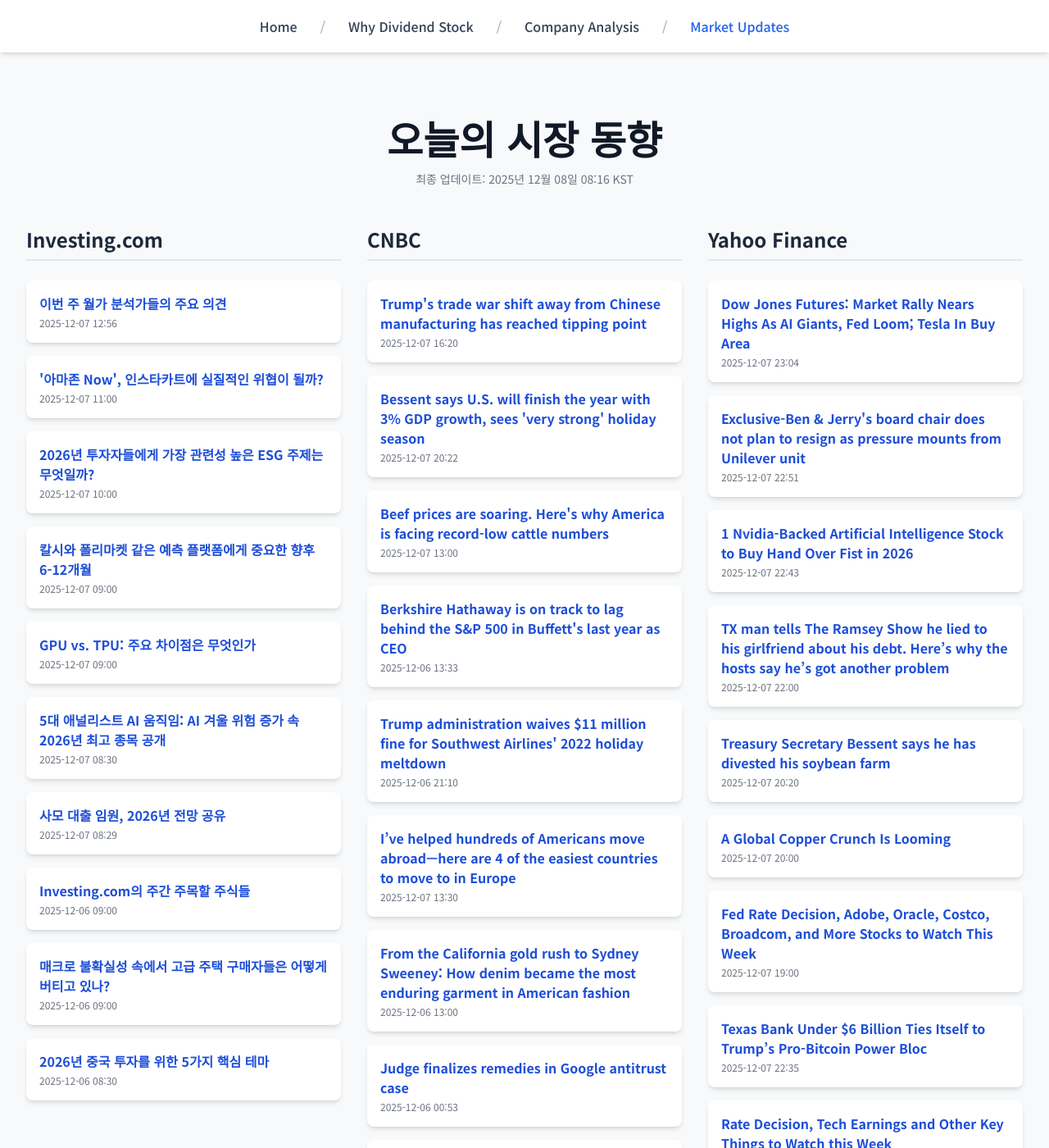
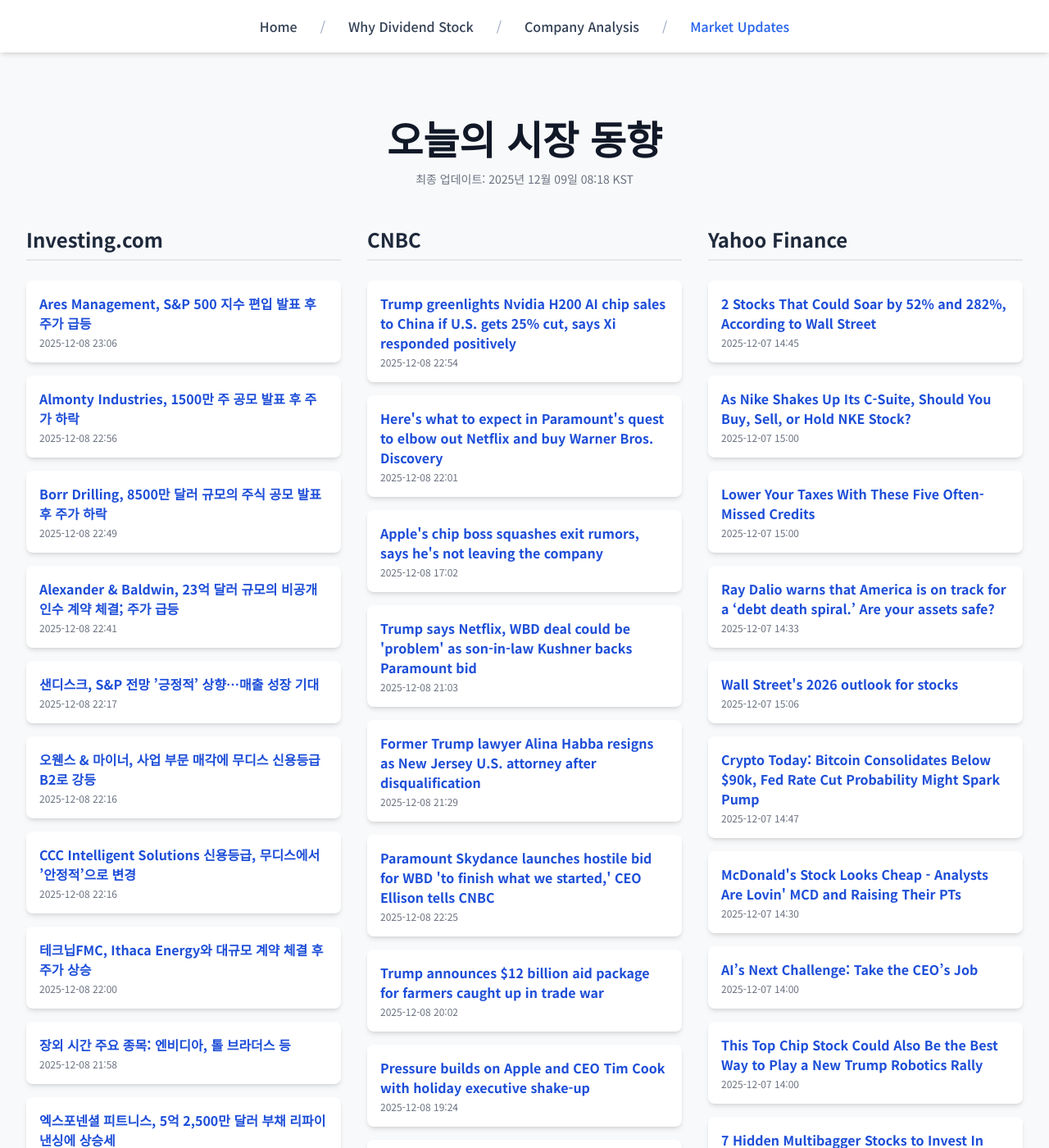
Before and after one commit to Kay-Hwang/my-company-analysis, a Jekyll site: the page built from market-updates.html, in a window 1280 px wide and 1400 px high. Shown: the whole window at 82% size. Built offline with Jekyll 4.4.1, drawn with Linux system fonts in a browser that asks for light colours; nearby versions of some CDN libraries; a script that is not in the unit is left out; some of the changed text lies outside the part shown.

Commit message:
Update daily data

```diff
--- a/_data/latest_data.json
+++ b/_data/latest_data.json
@@ -1,190 +1,190 @@
 {
-  "lastUpdated": "2025년 12월 08일 08:16 KST",
+  "lastUpdated": "2025년 12월 09일 08:18 KST",
   "news": {
     "investing": [
       {
-        "title": "이번 주 월가 분석가들의 주요 의견",
-        "link": "https://kr.investing.com/news/stock-market-news/article-1745673",
-        "pubDate": "2025-12-07 12:56:23",
-        "summary": "이번 주 월가 분석가들의 주요 의견"
+        "title": "Ares Management, S&P 500 지수 편입 발표 후 주가 급등",
+        "link": "https://kr.investing.com/news/stock-market-news/article-93CH-1747762",
+        "pubDate": "2025-12-08 23:06:40",
+        "summary": "Ares Management, S&P 500 지수 편입 발표 후 주가 급등"
       },
       {
-        "title": "'아마존 Now', 인스타카트에 실질적인 위협이 될까?",
-        "link": "https://kr.investing.com/news/stock-market-news/article-1745662",
-        "pubDate": "2025-12-07 11:00:03",
-        "summary": "'아마존 Now', 인스타카트에 실질적인 위협이 될까?"
+        "title": "Almonty Industries, 1500만 주 공모 발표 후 주가 하락",
+        "link": "https://kr.investing.com/news/stock-market-news/article-93CH-1747754",
+        "pubDate": "2025-12-08 22:56:04",
+        "summary": "Almonty Industries, 1500만 주 공모 발표 후 주가 하락"
       },
       {
-        "title": "2026년 투자자들에게 가장 관련성 높은 ESG 주제는 무엇일까?",
-        "link": "https://kr.investing.com/news/stock-market-news/article-1745661",
-        "pubDate": "2025-12-07 10:00:04",
-        "summary": "2026년 투자자들에게 가장 관련성 높은 ESG 주제는 무엇일까?"
+        "title": "Borr Drilling, 8500만 달러 규모의 주식 공모 발표 후 주가 하락",
+        "link": "https://kr.investing.com/news/stock-market-news/article-93CH-1747748",
+        "pubDate": "2025-12-08 22:49:28",
+        "summary": "Borr Drilling, 8500만 달러 규모의 주식 공모 발표 후 주가 하락"
       },
       {
-        "title": "칼시와 폴리마켓 같은 예측 플랫폼에게 중요한 향후 6-12개월",
-        "link": "https://kr.investing.com/news/stock-market-news/article-1745657",
-        "pubDate": "2025-12-07 09:00:11",
-        "summary": "칼시와 폴리마켓 같은 예측 플랫폼에게 중요한 향후 6-12개월"
+        "title": "Alexander & Baldwin, 23억 달러 규모의 비공개 인수 계약 체결; 주가 급등",
+        "link": "https://kr.investing.com/news/stock-market-news/article-1747738",
+        "pubDate": "2025-12-08 22:41:03",
+        "summary": "Alexander & Baldwin, 23억 달러 규모의 비공개 인수 계약 체결; 주가 급등"
       },
       {
-        "title": "GPU vs. TPU: 주요 차이점은 무엇인가",
-        "link": "https://kr.investing.com/news/stock-market-news/article-1745655",
-        "pubDate": "2025-12-07 09:00:03",
-        "summary": "GPU vs. TPU: 주요 차이점은 무엇인가"
+        "title": "샌디스크, S&P 전망 ’긍정적’ 상향…매출 성장 기대",
+        "link": "https://kr.investing.com/news/stock-market-news/article-93CH-1747697",
+        "pubDate": "2025-12-08 22:17:08",
+        "summary": "샌디스크, S&P 전망 ’긍정적’ 상향…매출 성장 기대"
       },
       {
-        "title": "5대 애널리스트 AI 움직임: AI 겨울 위험 증가 속 2026년 최고 종목 공개",
-        "link": "https://kr.investing.com/news/stock-market-news/article-1745654",
-        "pubDate": "2025-12-07 08:30:28",
-        "summary": "5대 애널리스트 AI 움직임: AI 겨울 위험 증가 속 2026년 최고 종목 공개"
+        "title": "오웬스 & 마이너, 사업 부문 매각에 무디스 신용등급 B2로 강등",
+        "link": "https://kr.investing.com/news/stock-market-news/article-93CH-1747694",
+        "pubDate": "2025-12-08 22:16:15",
+        "summary": "오웬스 & 마이너, 사업 부문 매각에 무디스 신용등급 B2로 강등"
       },
       {
-        "title": "사모 대출 임원, 2026년 전망 공유",
-        "link": "https://kr.investing.com/news/stock-market-news/article-1745653",
-        "pubDate": "2025-12-07 08:29:35",
-        "summary": "사모 대출 임원, 2026년 전망 공유"
+        "title": "CCC Intelligent Solutions 신용등급, 무디스에서 ’안정적’으로 변경",
+        "link": "https://kr.investing.com/news/stock-market-news/article-93CH-1747693",
+        "pubDate": "2025-12-08 22:16:10",
+        "summary": "CCC Intelligent Solutions 신용등급, 무디스에서 ’안정적’으로 변경"
       },
       {
-        "title": "Investing.com의 주간 주목할 주식들",
-        "link": "https://kr.investing.com/news/stock-market-news/article-1745586",
-        "pubDate": "2025-12-06 09:00:12",
-        "summary": "Investing.com의 주간 주목할 주식들"
+        "title": "테크닙FMC, Ithaca Energy와 대규모 계약 체결 후 주가 상승",
+        "link": "https://kr.investing.com/news/stock-market-news/article-93CH-1747674",
+        "pubDate": "2025-12-08 22:00:22",
+        "summary": "테크닙FMC, Ithaca Energy와 대규모 계약 체결 후 주가 상승"
       },
       {
-        "title": "매크로 불확실성 속에서 고급 주택 구매자들은 어떻게 버티고 있나?",
-        "link": "https://kr.investing.com/news/stock-market-news/article-1745585",
-        "pubDate": "2025-12-06 09:00:03",
-        "summary": "매크로 불확실성 속에서 고급 주택 구매자들은 어떻게 버티고 있나?"
+        "title": "장외 시간 주요 종목: 엔비디아, 톨 브라더스 등",
+        "link": "https://kr.investing.com/news/stock-market-news/article-432SI-1747671",
+        "pubDate": "2025-12-08 21:58:24",
+        "summary": "장외 시간 주요 종목: 엔비디아, 톨 브라더스 등"
       },
       {
-        "title": "2026년 중국 투자를 위한 5가지 핵심 테마",
-        "link": "https://kr.investing.com/news/stock-market-news/article-1745584",
-        "pubDate": "2025-12-06 08:30:04",
-        "summary": "2026년 중국 투자를 위한 5가지 핵심 테마"
+        "title": "엑스포넨셜 피트니스, 5억 2,500만 달러 부채 리파이낸싱에 상승세",
+        "link": "https://kr.investing.com/news/stock-market-news/article-93CH-1747657",
+        "pubDate": "2025-12-08 21:51:46",
+        "summary": "엑스포넨셜 피트니스, 5억 2,500만 달러 부채 리파이낸싱에 상승세"
       }
     ],
     "cnbc": [
       {
-        "title": "Trump's trade war shift away from Chinese manufacturing has reached tipping point",
-        "link": "https://www.cnbc.com/2025/12/07/trump-tariffs-trade-war-china-manufacturing-supply-chain.html",
-        "pubDate": "Sun, 07 Dec 2025 16:20:50 GMT",
-        "summary": "A long-term supply chain shift is pulling the rest of Asia even with manufacturing giant China. For importers, a short-term cash crunch from tariffs is looming."
+        "title": "Trump greenlights Nvidia H200 AI chip sales to China if U.S. gets 25% cut, says Xi responded positively",
+        "link": "https://www.cnbc.com/2025/12/08/trump-nvidia-h200-sales-china.html",
+        "pubDate": "Mon, 08 Dec 2025 22:54:15 GMT",
+        "summary": "Nvidia and chip rival Advanced Micro Devices agreed over the summer to share 15% of the revenue from China chip sales with the U.S. government."
       },
       {
-        "title": "Bessent says U.S. will finish the year with 3% GDP growth, sees 'very strong' holiday season",
-        "link": "https://www.cnbc.com/2025/12/07/bessent-gdp-growth.html",
-        "pubDate": "Sun, 07 Dec 2025 20:22:42 GMT",
-        "summary": "Treasury Secretary Scott Bessent said the economy will end the year on strong footing and said the president was disappointed in economic coverage in the media."
+        "title": "Here's what to expect in Paramount's quest to elbow out Netflix and buy Warner Bros. Discovery",
+        "link": "https://www.cnbc.com/2025/12/08/paramount-wbd-netflix-hostile-bid-what-to-expect.html",
+        "pubDate": "Mon, 08 Dec 2025 22:01:46 GMT",
+        "summary": "Paramount's all-cash tender offer sets up a potentially monthslong battle between it and Netflix to influence WBD shareholders about which bid is best."
       },
       {
-        "title": "Beef prices are soaring. Here's why America is facing record-low cattle numbers",
-        "link": "https://www.cnbc.com/2025/12/07/beef-prices-are-soaring-heres-why-thats-hard-to-fix.html",
-        "pubDate": "Sun, 07 Dec 2025 13:00:01 GMT",
-        "summary": "Beef prices are up about 15% over the past year as ranchers face record low cattle herds amidst years of drought throughout U.S. farmlands."
+        "title": "Apple's chip boss squashes exit rumors, says he's not leaving the company",
+        "link": "https://www.cnbc.com/2025/12/08/apple-chips-johny-srouji.html",
+        "pubDate": "Mon, 08 Dec 2025 17:02:52 GMT",
+        "summary": "Bloomberg reported on Saturday that Srouji had told CEO Tim Cook that he was considering leaving."
       },
       {
-        "title": "Berkshire Hathaway is on track to lag behind the S&P 500 in Buffett's last year as CEO",
-        "link": "https://www.cnbc.com/2025/12/06/berkshire-hathaway-is-on-track-to-lag-behind-the-sp-500-in-buffetts-last-year-as-ceo.html",
-        "pubDate": "Sat, 06 Dec 2025 13:33:45 GMT",
-        "summary": "With less than a month to go, Berkshire Hathaway's B shares are behind the S&amp;P in their 2025 race. With dividends included, the S&amp;P's lead is even bigger."
+        "title": "Trump says Netflix, WBD deal could be 'problem' as son-in-law Kushner backs Paramount bid",
+        "link": "https://www.cnbc.com/2025/12/08/trump-netflix-wbd-paramount.html",
+        "pubDate": "Mon, 08 Dec 2025 21:03:28 GMT",
+        "summary": "Trump's comments came days after Netflix beat out Paramount Skydance's offer for all of WBD, and Comcast's bid for part of the company."
       },
       {
-        "title": "Trump administration waives $11 million fine for Southwest Airlines' 2022 holiday meltdown",
-        "link": "https://www.cnbc.com/2025/12/06/trump-administration-waives-11-million-southwest-fine.html",
-        "pubDate": "Sat, 06 Dec 2025 21:10:59 GMT",
-        "summary": "The Trump administration said it will forgive the last $11 million of a fine against Southwest Airlines that stems from the carrier's 2022 holiday meltdown."
+        "title": "Former Trump lawyer Alina Habba resigns as New Jersey U.S. attorney after disqualification",
+        "link": "https://www.cnbc.com/2025/12/08/trump-alina-habba-new-jersey-prosecutor.html",
+        "pubDate": "Mon, 08 Dec 2025 21:29:29 GMT",
+        "summary": "Alina Habba previously served as a defense lawyer for President Donald Trump, before being tapped to become the top federal prosecutor in New Jersey."
       },
       {
-        "title": "I’ve helped hundreds of Americans move abroad—here are 4 of the easiest countries to move to in Europe",
-        "link": "https://www.cnbc.com/2025/12/07/i-help-americans-move-abroad-easiest-countries-to-move-to-in-europe.html",
-        "pubDate": "Sun, 07 Dec 2025 13:30:01 GMT",
-        "summary": "\"A few European countries now allow in-country applications,\" says She Hit Refresh founder Cepee Tabibian. These 4 let you move first and handle visa paperwork later."
+        "title": "Paramount Skydance launches hostile bid for WBD 'to finish what we started,' CEO Ellison tells CNBC",
+        "link": "https://www.cnbc.com/2025/12/08/paramount-skydance-hostile-bid-wbd-netflix.html",
+        "pubDate": "Mon, 08 Dec 2025 22:25:39 GMT",
+        "summary": "Netflix won a bidding war for the Warner Bros. film studio and HBO Max streaming service, but it doesn't plan to buy WBD's TV networks."
       },
       {
-        "title": "From the California gold rush to Sydney Sweeney: How denim became the most enduring garment in American fashion",
-        "link": "https://www.cnbc.com/2025/12/06/the-history-of-denim-and-how-jeans-were-created.html",
-        "pubDate": "Sat, 06 Dec 2025 13:00:01 GMT",
-        "summary": "The American blue jean was created in 1873 by tailor Jacob Davis, who patented the design with Levi Strauss, founder of the eponymous denim retailer"
+        "title": "Trump announces $12 billion aid package for farmers caught up in trade war",
+        "link": "https://www.cnbc.com/2025/12/08/trump-farmer-aid-trade-tariffs-china.html",
+        "pubDate": "Mon, 08 Dec 2025 20:02:49 GMT",
+        "summary": "President Donald Trump has imposed shifting tariff policies on most countries, while pushing to reshape relationships with China and other major trade partners."
       },
       {
-        "title": "Judge finalizes remedies in Google antitrust case",
-        "link": "https://www.cnbc.com/2025/12/05/judge-finalize-remedies-in-google-antitrust-case.html",
-        "pubDate": "Sat, 06 Dec 2025 00:53:56 GMT",
-        "summary": "A U.S. judge on Friday finalized his decision for the consequences Google will face for its search monopoly ruling, adding new details to the decided remedies."
+        "title": "Pressure builds on Apple and CEO Tim Cook with holiday executive shake-up",
+        "link": "https://www.cnbc.com/2025/12/08/apple-tim-cook-pressure-2026.html",
+        "pubDate": "Mon, 08 Dec 2025 19:24:31 GMT",
+        "summary": "Apple has seen extraordinary turnover in its top ranks over just the past week."
       },
       {
-        "title": "These 401(k) changes are coming in 2026 — one is 'impactful' for higher earners, CFP says",
-        "link": "https://www.cnbc.com/2025/12/07/these-big-401k-changes-are-coming-in-2026-what-it-means-for-you.html",
-        "pubDate": "Sun, 07 Dec 2025 15:15:01 GMT",
-        "summary": "There are key changes for 401(k) plans coming in 2026. Here's how those updates could impact higher earners."
+        "title": "Stellantis to bring tiny Fiat car to U.S. following Trump remarks",
+        "link": "https://www.cnbc.com/2025/12/08/fiat-stellantis-trump.html",
+        "pubDate": "Mon, 08 Dec 2025 22:23:04 GMT",
+        "summary": "Stellantis on Monday announced it will offer an all-electric small \"car\" called the Fiat Topolino in the U.S."
       },
       {
-        "title": "David Ellison's hunt for WBD made David Zaslav richer — and it may not be over",
-        "link": "https://www.cnbc.com/2025/12/05/paramount-david-ellison-wbd-bidding-war-hostile-bid.html",
-        "pubDate": "Sun, 07 Dec 2025 03:49:11 GMT",
-        "summary": "Paramount is considering taking an offer to WBD shareholders, thinking its deal has a better chance of gaining regulatory approval than Netflix's, sources said."
+        "title": "Home sellers are giving up at 'unusually high rate,' says new Realtor report",
+        "link": "https://www.cnbc.com/2025/12/08/home-sellers-delisting-high-rate-realtor.html",
+        "pubDate": "Mon, 08 Dec 2025 16:06:04 GMT",
+        "summary": "Sellers are taking their homes off the market at the highest delisting rate since Realtor.com began tracking the seasonal trend in 2022."
       }
     ],
     "yahoo": [
       {
-        "title": "Dow Jones Futures: Market Rally Nears Highs As AI Giants, Fed Loom; Tesla In Buy Area",
-        "link": "https://www.investors.com/market-trend/stock-market-today/dow-jones-futures-bullish-trend-ai-giants-broadcom-fed-meeting-tesla-stock/?src=A00220&yptr=yahoo",
-        "pubDate": "2025-12-07T23:04:32Z",
-        "summary": "Dow Jones Futures: Market Rally Nears Highs As AI Giants, Fed Loom; Tesla In Buy Area"
+        "title": "2 Stocks That Could Soar by 52% and 282%, According to Wall Street",
+        "link": "https://finance.yahoo.com/news/2-stocks-could-soar-52-144500958.html",
+        "pubDate": "2025-12-07T14:45:00Z",
+        "summary": "2 Stocks That Could Soar by 52% and 282%, According to Wall Street"
       },
       {
-        "title": "Exclusive-Ben & Jerry's board chair does not plan to resign as pressure mounts from Unilever unit",
-        "link": "https://finance.yahoo.com/news/exclusive-ben-jerrys-board-chair-225146972.html",
-        "pubDate": "2025-12-07T22:51:46Z",
-        "summary": "Exclusive-Ben & Jerry's board chair does not plan to resign as pressure mounts from Unilever unit"
+        "title": "As Nike Shakes Up Its C-Suite, Should You Buy, Sell, or Hold NKE Stock?",
+        "link": "https://finance.yahoo.com/news/nike-shakes-c-suite-buy-150002758.html",
+        "pubDate": "2025-12-07T15:00:02Z",
+        "summary": "As Nike Shakes Up Its C-Suite, Should You Buy, Sell, or Hold NKE Stock?"
       },
       {
-        "title": "1 Nvidia-Backed Artificial Intelligence Stock to Buy Hand Over Fist in 2026",
-        "link": "https://finance.yahoo.com/news/1-nvidia-backed-artificial-intelligence-224300049.html",
-        "pubDate": "2025-12-07T22:43:00Z",
-        "summary": "1 Nvidia-Backed Artificial Intelligence Stock to Buy Hand Over Fist in 2026"
+        "title": "Lower Your Taxes With These Five Often-Missed Credits",
+        "link": "https://www.wsj.com/personal-finance/taxes/tax-credits-retirement-dependents-learning-17385773?siteid=yhoof2&yptr=yahoo",
+        "pubDate": "2025-12-07T15:00:00Z",
+        "summary": "Lower Your Taxes With These Five Often-Missed Credits"
       },
       {
-        "title": "TX man tells The Ramsey Show he lied to his girlfriend about his debt. Here’s why the hosts say he’s got another problem",
-        "link": "https://finance.yahoo.com/news/tx-man-tells-ramsey-show-220000235.html",
-        "pubDate": "2025-12-07T22:00:00Z",
-        "summary": "TX man tells The Ramsey Show he lied to his girlfriend about his debt. Here’s why the hosts say he’s got another problem"
+        "title": "Ray Dalio warns that America is on track for a ‘debt death spiral.’ Are your assets safe?",
+        "link": "https://finance.yahoo.com/news/ray-dalio-warns-america-track-143300394.html",
+        "pubDate": "2025-12-07T14:33:00Z",
+        "summary": "Ray Dalio warns that America is on track for a ‘debt death spiral.’ Are your assets safe?"
       },
       {
-        "title": "Treasury Secretary Bessent says he has divested his soybean farm",
-        "link": "https://finance.yahoo.com/news/treasury-secretary-bessent-says-divested-202053875.html",
-        "pubDate": "2025-12-07T20:20:53Z",
-        "summary": "Treasury Secretary Bessent says he has divested his soybean farm"
+        "title": "Wall Street's 2026 outlook for stocks",
+        "link": "https://finance.yahoo.com/news/wall-streets-2026-outlook-for-stocks-150650909.html",
+        "pubDate": "2025-12-07T15:06:50Z",
+        "summary": "Wall Street's 2026 outlook for stocks"
       },
       {
-        "title": "A Global Copper Crunch Is Looming",
-        "link": "https://finance.yahoo.com/news/global-copper-crunch-looming-200000631.html",
-        "pubDate": "2025-12-07T20:00:00Z",
-        "summary": "A Global Copper Crunch Is Looming"
+        "title": "Crypto Today: Bitcoin Consolidates Below $90k, Fed Rate Cut Probability Might Spark Pump",
+        "link": "https://finance.yahoo.com/news/live-crypto-today-bitcoin-consolidates-144723548.html",
+        "pubDate": "2025-12-07T14:47:23Z",
+        "summary": "Crypto Today: Bitcoin Consolidates Below $90k, Fed Rate Cut Probability Might Spark Pump"
       },
       {
-        "title": "Fed Rate Decision, Adobe, Oracle, Costco, Broadcom, and More Stocks to Watch This Week",
-        "link": "https://www.barrons.com/articles/fed-rate-decision-adobe-oracle-costco-broadcom-c2d28c54?siteid=yhoof2&yptr=yahoo",
-        "pubDate": "2025-12-07T19:00:00Z",
-        "summary": "Fed Rate Decision, Adobe, Oracle, Costco, Broadcom, and More Stocks to Watch This Week"
+        "title": "McDonald's Stock Looks Cheap - Analysts Are Lovin' MCD and Raising Their PTs",
+        "link": "https://finance.yahoo.com/news/mcdonalds-stock-looks-cheap-analysts-143002468.html",
+        "pubDate": "2025-12-07T14:30:02Z",
+        "summary": "McDonald's Stock Looks Cheap - Analysts Are Lovin' MCD and Raising Their PTs"
       },
       {
-        "title": "Texas Bank Under $6 Billion Ties Itself to Trump’s Pro-Bitcoin Power Bloc",
-        "link": "https://finance.yahoo.com/news/texas-bank-under-6-billion-223546325.html",
-        "pubDate": "2025-12-07T22:35:46Z",
-        "summary": "Texas Bank Under $6 Billion Ties Itself to Trump’s Pro-Bitcoin Power Bloc"
+        "title": "AI’s Next Challenge: Take the CEO’s Job",
+        "link": "https://www.wsj.com/tech/ai/ais-next-challenge-take-the-ceos-job-e9e2fe98?siteid=yhoof2&yptr=yahoo",
+        "pubDate": "2025-12-07T14:00:00Z",
+        "summary": "AI’s Next Challenge: Take the CEO’s Job"
       },
       {
-        "title": "Rate Decision, Tech Earnings and Other Key Things to Watch this Week",
-        "link": "https://finance.yahoo.com/news/rate-decision-tech-earnings-other-180002494.html",
-        "pubDate": "2025-12-07T18:00:02Z",
-        "summary": "Rate Decision, Tech Earnings and Other Key Things to Watch this Week"
+        "title": "This Top Chip Stock Could Also Be the Best Way to Play a New Trump Robotics Rally",
+        "link": "https://finance.yahoo.com/news/top-chip-stock-could-best-140002949.html",
+        "pubDate": "2025-12-07T14:00:02Z",
+        "summary": "This Top Chip Stock Could Also Be the Best Way to Play a New Trump Robotics Rally"
       },
       {
-        "title": "Costco’s Trump Lawsuit and Q1 2026 Earnings: What Investors Need to Watch",
-        "link": "https://finance.yahoo.com/news/costco-trump-lawsuit-q1-2026-174903127.html",
-        "pubDate": "2025-12-07T17:49:03Z",
-        "summary": "Costco’s Trump Lawsuit and Q1 2026 Earnings: What Investors Need to Watch"
+        "title": "7 Hidden Multibagger Stocks to Invest In",
+        "link": "https://finance.yahoo.com/news/7-hidden-multibagger-stocks-invest-155650672.html",
+        "pubDate": "2025-12-07T15:56:50Z",
+        "summary": "7 Hidden Multibagger Stocks to Invest In"
       }
     ]
   }
```
